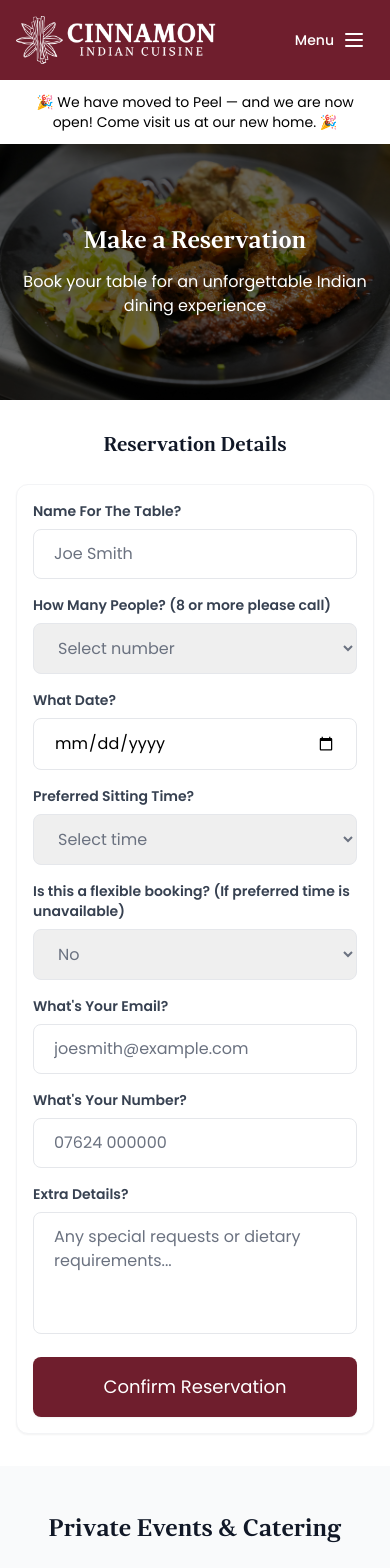
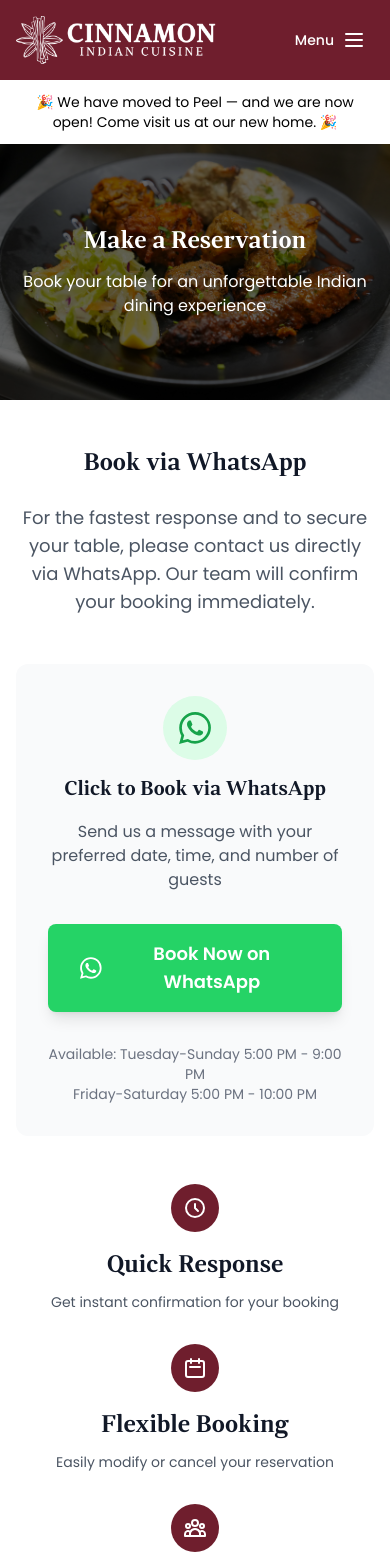
Before and after one commit to LYNKSPortal/cinnamon-indian-cuisine, a Next.js app: page /reservations in a window 390 px wide. Shown: the top 1568 px of the page. Built offline with nearby package versions, Linux system fonts and the light colour scheme.

Commit message:
Replace email reservation form with WhatsApp booking focus

```diff
--- a/src/app/reservations/page.tsx
+++ b/src/app/reservations/page.tsx
@@ -1,14 +1,14 @@
 import Footer from '@/components/Footer';
-import ReservationForm from '@/components/ReservationForm';
+import FadeIn from '@/components/FadeIn';
 import { Metadata } from 'next';
 
 export const metadata: Metadata = {
-  title: "Book a Table - Cinnamon Indian Cuisine | Reservations Peel, Isle of Man",
-  description: "Reserve your table at Cinnamon Indian Cuisine in Peel, Isle of Man. Easy online booking for authentic Indian dining experience. Private events & catering available.",
+  title: "Book a Table - Cinnamon Indian Cuisine | WhatsApp Reservations Peel, Isle of Man",
+  description: "Reserve your table at Cinnamon Indian Cuisine in Peel, Isle of Man via WhatsApp. Quick and easy booking for authentic Indian dining experience.",
   keywords: [
     "Indian restaurant reservations Peel",
     "book table Cinnamon",
-    "Indian dining reservations",
+    "WhatsApp booking Peel",
     "restaurant booking Isle of Man",
     "Cinnamon reservations",
     "authentic Indian cuisine booking",
@@ -23,8 +23,8 @@ export const metadata: Metadata = {
     "special events booking"
   ],
   openGraph: {
-    title: "Book a Table - Cinnamon Indian Cuisine | Reservations Peel, Isle of Man",
-    description: "Reserve your table at Cinnamon Indian Cuisine in Peel, Isle of Man. Easy online booking for authentic Indian dining. Private events & catering available.",
+    title: "Book a Table - Cinnamon Indian Cuisine | WhatsApp Reservations Peel, Isle of Man",
+    description: "Reserve your table at Cinnamon Indian Cuisine in Peel, Isle of Man via WhatsApp. Quick and easy booking for authentic Indian dining.",
     url: "https://cinnamon-indian-cuisine.vercel.app/reservations",
     siteName: "Cinnamon Indian Cuisine",
     images: [
@@ -41,8 +41,8 @@ export const metadata: Metadata = {
   },
   twitter: {
     card: "summary_large_image",
-    title: "Book a Table - Cinnamon Indian Cuisine | Reservations",
-    description: "Reserve your table at Cinnamon Indian Cuisine in Peel, Isle of Man. Easy online booking for authentic Indian dining experience.",
+    title: "Book a Table - Cinnamon Indian Cuisine | WhatsApp Reservations",
+    description: "Reserve your table at Cinnamon Indian Cuisine in Peel, Isle of Man via WhatsApp. Quick and easy booking for authentic Indian dining experience.",
     images: ["/images/Slider/slider-img-01.jpg"],
   },
   alternates: {
@@ -53,7 +53,117 @@ export const metadata: Metadata = {
 export default function Reservations() {
   return (
     <div className="min-h-screen bg-white">
-      <ReservationForm />
+      {/* Hero Section */}
+      <section className="relative h-64 sm:h-80 md:h-96 w-full overflow-hidden">
+        <div
+          className="absolute inset-0"
+          style={{
+            backgroundImage: 'url(/images/Slider/slider-img-06.jpg)',
+            backgroundSize: 'cover',
+            backgroundPosition: 'center',
+            backgroundRepeat: 'no-repeat'
+          }}
+        ></div>
+        <div style={{ position: 'absolute', top: 0, left: 0, width: '100%', height: '100%', backgroundColor: 'rgba(0,0,0,0.6)', zIndex: 1 }}></div>
+        <header className="relative h-full flex items-center justify-center" style={{ zIndex: 2 }}>
+          <div className="text-center px-4 sm:px-6 md:px-8">
+            <FadeIn>
+              <h1 className="font-bold text-white mb-3 md:mb-4 text-2xl sm:text-3xl md:text-4xl">
+                Make a Reservation
+              </h1>
+            </FadeIn>
+            <FadeIn delay={0.2}>
+              <p className="text-base sm:text-lg md:text-xl text-white">
+                Book your table for an unforgettable Indian dining experience
+              </p>
+            </FadeIn>
+          </div>
+        </header>
+      </section>
+
+      {/* WhatsApp Booking Section */}
+      <section className="py-12 md:py-16 lg:py-20 bg-white">
+        <div className="max-w-4xl mx-auto px-4 sm:px-6 lg:px-8">
+          <FadeIn>
+            <div className="text-center mb-12">
+              <h2 className="font-bold text-gray-900 mb-6 text-2xl md:text-3xl lg:text-4xl">
+                Book via WhatsApp
+              </h2>
+              <p className="text-gray-600 mb-8 max-w-2xl mx-auto text-lg md:text-xl">
+                For the fastest response and to secure your table, please contact us directly via WhatsApp.
+                Our team will confirm your booking immediately.
+              </p>
+            </div>
+          </FadeIn>
+
+          <FadeIn delay={0.2}>
+            <div className="bg-gray-50 rounded-xl p-8 md:p-12 text-center">
+              <div className="mb-8">
+                <div className="inline-flex items-center justify-center w-16 h-16 bg-green-100 rounded-full mb-4">
+                  <svg className="w-8 h-8 text-green-600" fill="currentColor" viewBox="0 0 24 24" aria-hidden="true">
+                    <path d="M17.472 14.382c-.297-.149-1.758-.867-2.03-.967-.273-.099-.471-.149-.67.15-.197.297-.767.966-.94 1.164-.173.199-.347.223-.644.075-.297-.15-1.255-.463-2.39-1.475-.883-.788-1.48-1.761-1.653-2.059-.173-.297-.018-.458.13-.606.134-.133.298-.347.446-.52.149-.174.198-.298.298-.497.099-.198.05-.371-.025-.52-.075-.149-.669-1.612-.916-2.207-.242-.579-.487-.5-.669-.51-.173-.008-.371-.01-.57-.01-.198 0-.52.074-.792.372-.272.297-1.04 1.016-1.04 2.479 0 1.462 1.065 2.875 1.213 3.074.149.198 2.096 3.2 5.077 4.487.709.306 1.262.489 1.694.625.712.227 1.36.195 1.871.118.571-.085 1.758-.719 2.006-1.413.248-.694.248-1.289.173-1.413-.074-.124-.272-.198-.57-.347m-5.421 7.403h-.004a9.87 9.87 0 01-5.031-1.378l-.361-.214-3.741.982.998-3.648-.235-.374a9.86 9.86 0 01-1.51-5.26c.001-5.45 4.436-9.884 9.888-9.884 2.64 0 5.122 1.03 6.988 2.898a9.825 9.825 0 012.893 6.994c-.003 5.45-4.437 9.884-9.885 9.884m8.413-18.297A11.815 11.815 0 0012.05 0C5.495 0 .16 5.335.157 11.892c0 2.096.547 4.142 1.588 5.945L.057 24l6.305-1.654a11.882 11.882 0 005.683 1.448h.005c6.554 0 11.89-5.335 11.893-11.893a11.821 11.821 0 00-3.48-8.413Z"/>
+                  </svg>
+                </div>
+                <h3 className="text-xl md:text-2xl font-semibold text-gray-900 mb-4">
+                  Click to Book via WhatsApp
+                </h3>
+                <p className="text-gray-600 mb-8 text-base md:text-lg">
+                  Send us a message with your preferred date, time, and number of guests
+                </p>
+              </div>
+
+              <a
+                href="https://wa.me/447624253642"
+                target="_blank"
+                rel="noopener noreferrer"
+                className="inline-flex items-center gap-3 bg-[#25D366] text-white px-8 py-4 hover:bg-[#128C7E] transition-colors text-lg md:text-xl font-semibold rounded-lg shadow-lg transform hover:scale-105 transition-transform"
+              >
+                <svg className="w-6 h-6" fill="currentColor" viewBox="0 0 24 24" aria-hidden="true">
+                  <path d="M17.472 14.382c-.297-.149-1.758-.867-2.03-.967-.273-.099-.471-.149-.67.15-.197.297-.767.966-.94 1.164-.173.199-.347.223-.644.075-.297-.15-1.255-.463-2.39-1.475-.883-.788-1.48-1.761-1.653-2.059-.173-.297-.018-.458.13-.606.134-.133.298-.347.446-.52.149-.174.198-.298.298-.497.099-.198.05-.371-.025-.52-.075-.149-.669-1.612-.916-2.207-.242-.579-.487-.5-.669-.51-.173-.008-.371-.01-.57-.01-.198 0-.52.074-.792.372-.272.297-1.04 1.016-1.04 2.479 0 1.462 1.065 2.875 1.213 3.074.149.198 2.096 3.2 5.077 4.487.709.306 1.262.489 1.694.625.712.227 1.36.195 1.871.118.571-.085 1.758-.719 2.006-1.413.248-.694.248-1.289.173-1.413-.074-.124-.272-.198-.57-.347m-5.421 7.403h-.004a9.87 9.87 0 01-5.031-1.378l-.361-.214-3.741.982.998-3.648-.235-.374a9.86 9.86 0 01-1.51-5.26c.001-5.45 4.436-9.884 9.888-9.884 2.64 0 5.122 1.03 6.988 2.898a9.825 9.825 0 012.893 6.994c-.003 5.45-4.437 9.884-9.885 9.884m8.413-18.297A11.815 11.815 0 0012.05 0C5.495 0 .16 5.335.157 11.892c0 2.096.547 4.142 1.588 5.945L.057 24l6.305-1.654a11.882 11.882 0 005.683 1.448h.005c6.554 0 11.89-5.335 11.893-11.893a11.821 11.821 0 00-3.48-8.413Z"/>
+                </svg>
+                Book Now on WhatsApp
+              </a>
+
+              <div className="mt-8 text-sm text-gray-500">
+                <p>Available: Tuesday-Sunday 5:00 PM - 9:00 PM</p>
+                <p>Friday-Saturday 5:00 PM - 10:00 PM</p>
+              </div>
+            </div>
+          </FadeIn>
+
+          <FadeIn delay={0.4}>
+            <div className="mt-12 grid md:grid-cols-3 gap-8">
+              <div className="text-center">
+                <div className="inline-flex items-center justify-center w-12 h-12 bg-[#6F1E2D] text-white rounded-full mb-4">
+                  <svg className="w-6 h-6" fill="none" stroke="currentColor" viewBox="0 0 24 24">
+                    <path strokeLinecap="round" strokeLinejoin="round" strokeWidth={2} d="M12 8v4l3 3m6-3a9 9 0 11-18 0 9 9 0 0118 0z" />
+                  </svg>
+                </div>
+                <h3 className="font-semibold text-gray-900 mb-2">Quick Response</h3>
+                <p className="text-gray-600 text-sm">Get instant confirmation for your booking</p>
+              </div>
+              <div className="text-center">
+                <div className="inline-flex items-center justify-center w-12 h-12 bg-[#6F1E2D] text-white rounded-full mb-4">
+                  <svg className="w-6 h-6" fill="none" stroke="currentColor" viewBox="0 0 24 24">
+                    <path strokeLinecap="round" strokeLinejoin="round" strokeWidth={2} d="M8 7V3m8 4V3m-9 8h10M5 21h14a2 2 0 002-2V7a2 2 0 00-2-2H5a2 2 0 00-2 2v12a2 2 0 002 2z" />
+                  </svg>
+                </div>
+                <h3 className="font-semibold text-gray-900 mb-2">Flexible Booking</h3>
+                <p className="text-gray-600 text-sm">Easily modify or cancel your reservation</p>
+              </div>
+              <div className="text-center">
+                <div className="inline-flex items-center justify-center w-12 h-12 bg-[#6F1E2D] text-white rounded-full mb-4">
+                  <svg className="w-6 h-6" fill="none" stroke="currentColor" viewBox="0 0 24 24">
+                    <path strokeLinecap="round" strokeLinejoin="round" strokeWidth={2} d="M17 20h5v-2a3 3 0 00-5.356-1.857M17 20H7m10 0v-2c0-.656-.126-1.283-.356-1.857M7 20H2v-2a3 3 0 015.356-1.857M7 20v-2c0-.656.126-1.283.356-1.857m0 0a5.002 5.002 0 019.288 0M15 7a3 3 0 11-6 0 3 3 0 016 0zm6 3a2 2 0 11-4 0 2 2 0 014 0zM7 10a2 2 0 11-4 0 2 2 0 014 0z" />
+                  </svg>
+                </div>
+                <h3 className="font-semibold text-gray-900 mb-2">Personal Service</h3>
+                <p className="text-gray-600 text-sm">Speak directly with our team for special requests</p>
+              </div>
+            </div>
+          </FadeIn>
+        </div>
+      </section>
 
       {/* Private Events & Catering Section */}
       <section className="py-12 md:py-16 lg:py-20 bg-gray-50">
```
